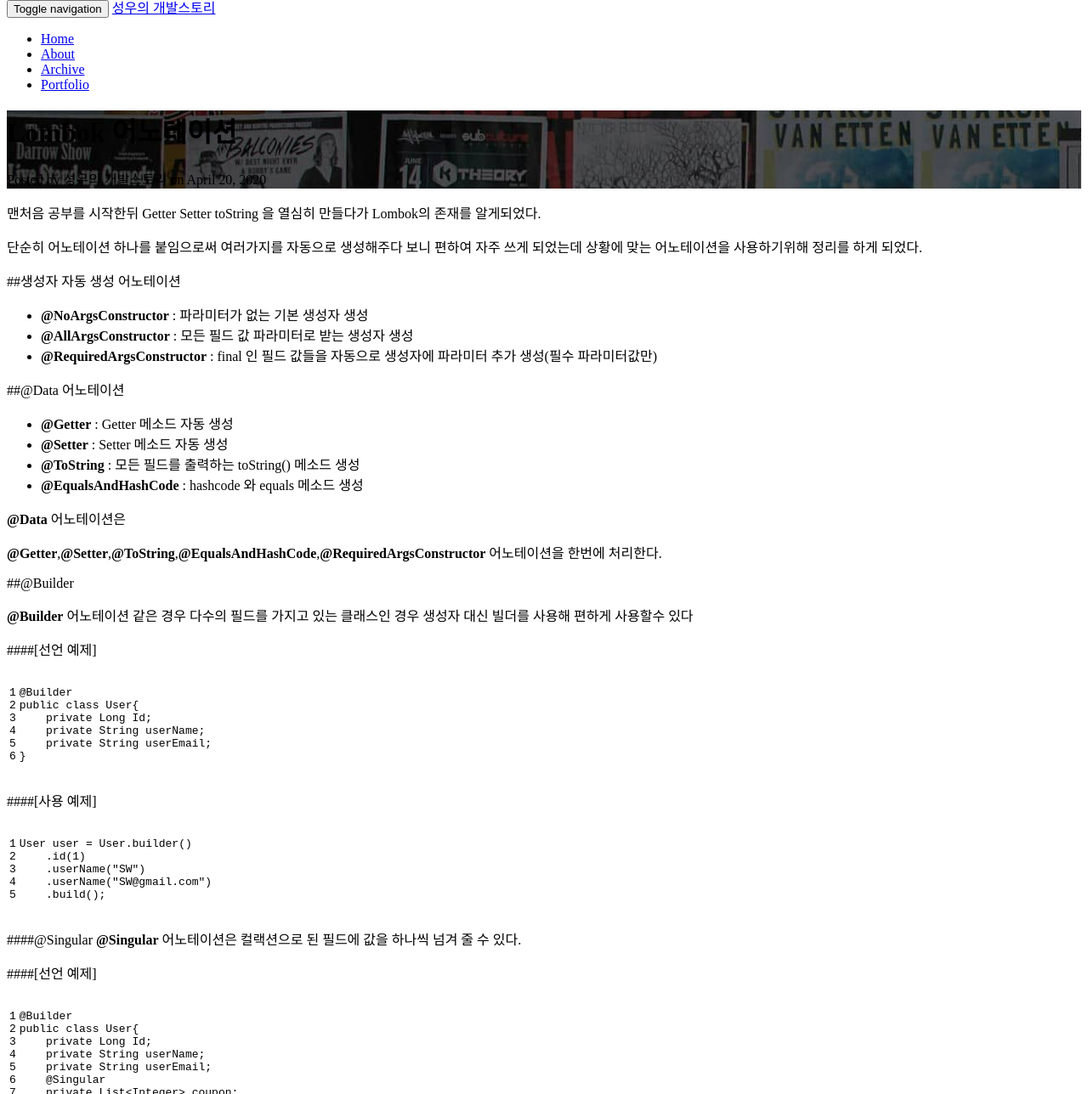
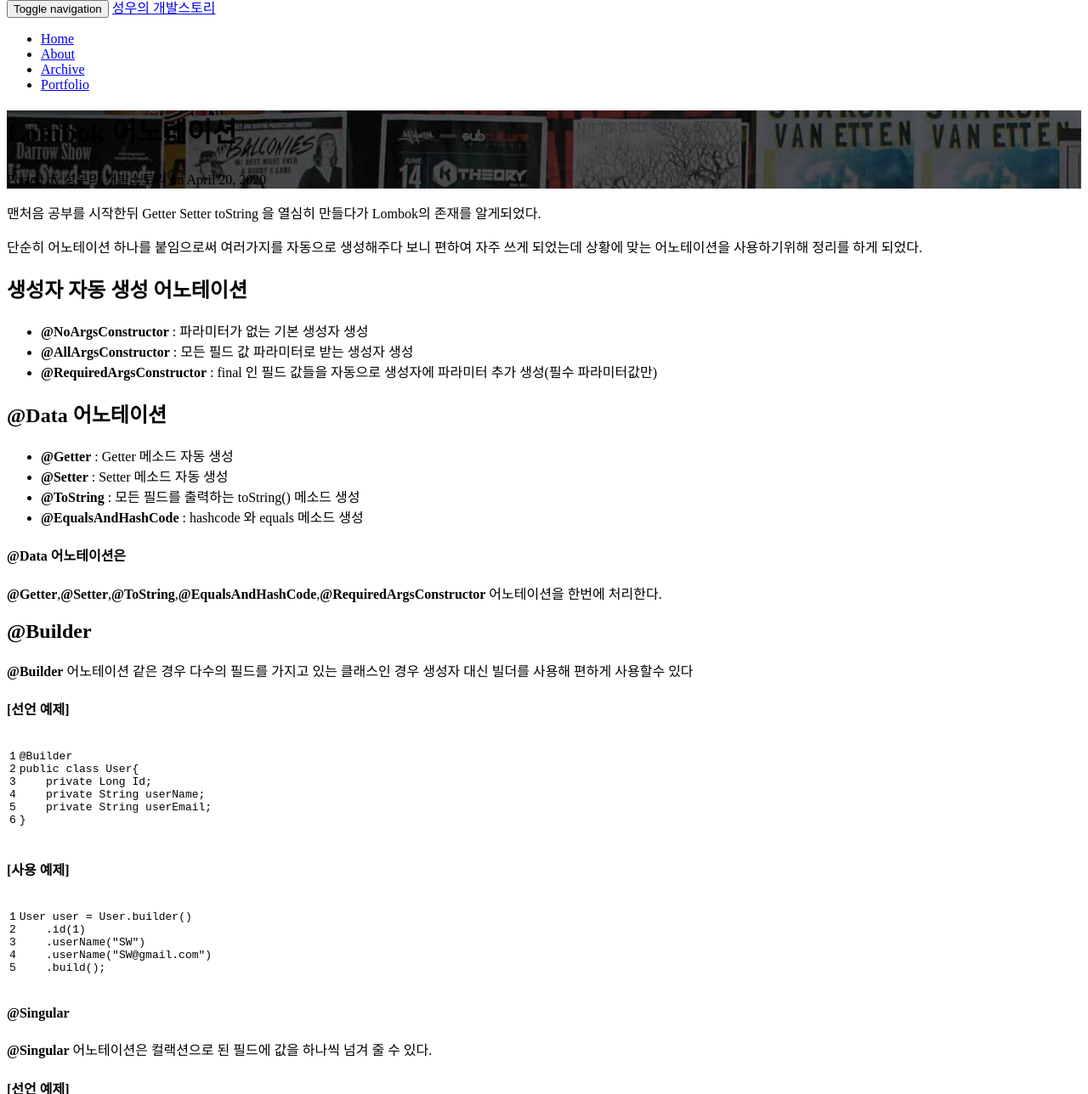
Before and after one commit to SungWoo824/SungWoo824.github.io, a Jekyll site: the page built from _posts/2020-04-20-lombok-Annotation.markdown, in a window 1280 px wide and 1400 px high, cut to the strip 112-1400 px from the top of the window. Shown: the whole strip at 85% size. Built offline with Jekyll 4.4.1, drawn with Linux system fonts in a browser that asks for light colours; comment, search, counter and statistics services are not loaded.

`````diff
--- a/_posts/2020-04-20-lombok-Annotation.markdown
+++ b/_posts/2020-04-20-lombok-Annotation.markdown
@@ -11,26 +11,26 @@ categories: Spring Lombok
 단순히 어노테이션 하나를 붙임으로써 여러가지를 자동으로 생성해주다 보니 편하여 자주 쓰게 되었는데 상황에 맞는 어노테이션을 사용하기위해 정리를 하게 되었다.
 
 
- ##생성자 자동 생성 어노테이션
+## 생성자 자동 생성 어노테이션
 - **@NoArgsConstructor** : 파라미터가 없는 기본 생성자 생성
 - **@AllArgsConstructor** : 모든 필드 값 파라미터로 받는 생성자 생성
 - **@RequiredArgsConstructor** : final 인 필드 값들을 자동으로 생성자에 파라미터 추가 생성(필수 파라미터값만)
 
- ##@Data 어노테이션
+## @Data 어노테이션
 - **@Getter** : Getter 메소드 자동 생성
 - **@Setter** : Setter 메소드 자동 생성
 - **@ToString** : 모든 필드를 출력하는 toString() 메소드 생성
 - **@EqualsAndHashCode** : hashcode 와 equals 메소드 생성
 
-**@Data** 어노테이션은
+#### **@Data** 어노테이션은
 
  **@Getter**,**@Setter**,**@ToString**,**@EqualsAndHashCode**,**@RequiredArgsConstructor** 어노테이션을 한번에 처리한다.
 
- ##@Builder
+## @Builder
 
  **@Builder** 어노테이션 같은 경우 다수의 필드를 가지고 있는 클래스인 경우 생성자 대신 빌더를 사용해 편하게 사용할수 있다
 
- ####[선언 예제]
+#### [선언 예제]
  ````java
 @Builder
 public class User{
@@ -40,7 +40,7 @@ public class User{
 }
 ````
 
- ####[사용 예제]
+#### [사용 예제]
 ````java
 User user = User.builder()
     .id(1)
@@ -49,10 +49,10 @@ User user = User.builder()
     .build();
 ````
 
- ####@Singular
+#### @Singular
 **@Singular** 어노테이션은 컬랙션으로 된 필드에 값을 하나씩 넘겨 줄 수 있다.
 
- ####[선언 예제]
+#### [선언 예제]
 
  ````java
 @Builder
@@ -65,7 +65,7 @@ public class User{
 }
 ````
 
- ####[사용 예제]
+#### [사용 예제]
 
 ````java
 User user = User.builder()
`````
